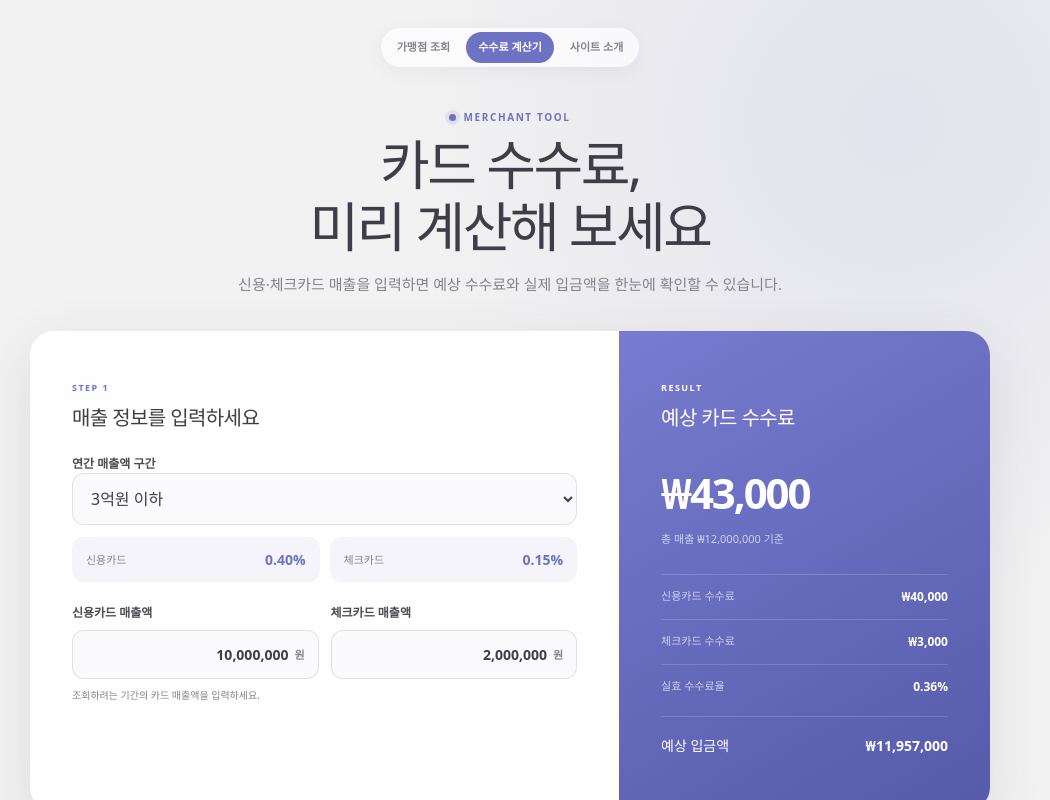
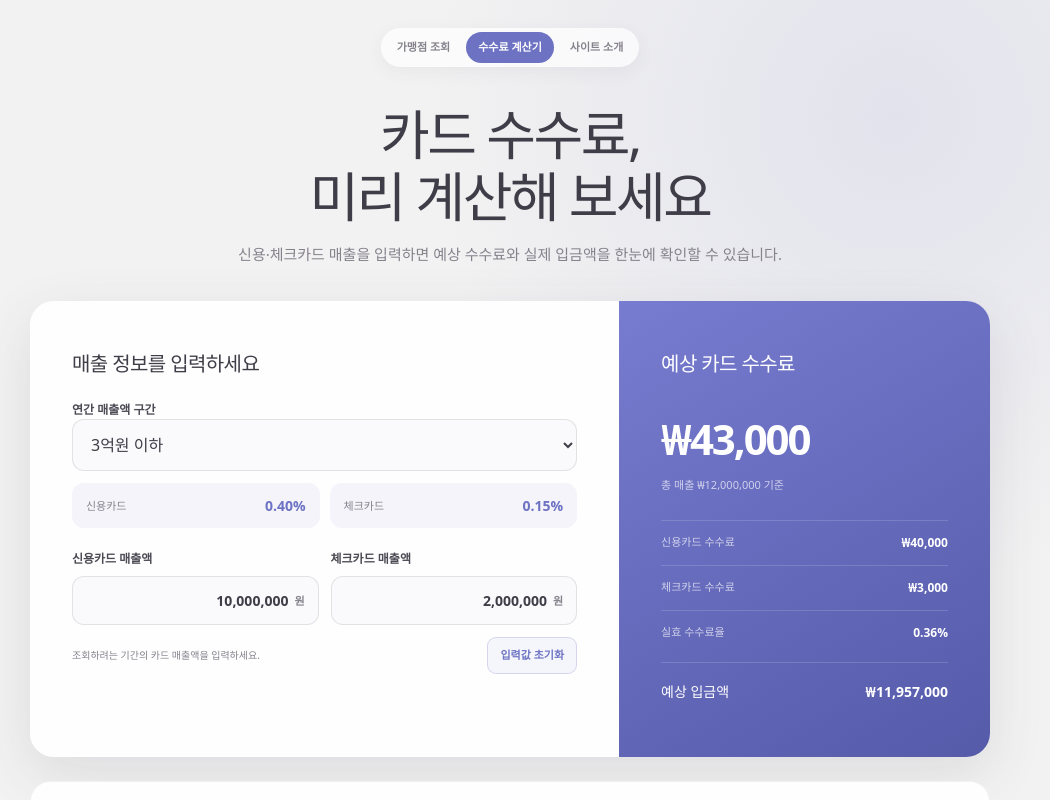
Before and after one commit to jereudinan/card-store-id-checker, a Next.js app: page /calculator in a window 1280 px wide. Shown: the top 800 px of the page, without its empty margins (130-1180 px from the left). Built offline with nearby package versions, Linux system fonts and the light colour scheme.

Commit message:
Improve calculator input experience

```diff
--- a/app/about/page.tsx
+++ b/app/about/page.tsx
@@ -50,7 +50,6 @@ export default function AboutPage() {
         </nav>
 
         <header className="about-hero">
-          <span className="about-kicker">ABOUT THIS SERVICE</span>
           <h1>카드 가맹점 조회를 더 간편하게</h1>
           <p>
             여러 카드사 홈페이지를 일일이 검색하지 않아도, 필요한 공식 가맹점
@@ -96,7 +95,6 @@ export default function AboutPage() {
 
         <section className="about-section contact-box">
           <div>
-            <span className="contact-label">CONTACT</span>
             <h2>문의하기</h2>
             <p>사이트 이용 중 궁금한 점이나 수정이 필요한 정보가 있다면 이메일로 알려주세요.</p>
           </div>
--- a/app/calculator/card-fee-calculator.tsx
+++ b/app/calculator/card-fee-calculator.tsx
@@ -37,6 +37,14 @@ export default function CardFeeCalculator() {
   const creditRate = isCustom ? Number(customCreditRate) || 0 : tier.creditRate;
   const debitRate = isCustom ? Number(customDebitRate) || 0 : tier.debitRate;
 
+  function resetCalculator() {
+    setTierId(feeTiers[0].id);
+    setCreditSales("");
+    setDebitSales("");
+    setCustomCreditRate("2.0");
+    setCustomDebitRate("1.5");
+  }
+
   const result = useMemo(() => {
     const credit = toNumber(creditSales);
     const debit = toNumber(debitSales);
@@ -61,7 +69,6 @@ export default function CardFeeCalculator() {
     <div className="calculator-grid">
       <section className="calculator-panel" aria-labelledby="calculator-form-title">
         <div className="section-heading">
-          <span>STEP 1</span>
           <h2 id="calculator-form-title">매출 정보를 입력하세요</h2>
         </div>
 
@@ -107,12 +114,16 @@ export default function CardFeeCalculator() {
             <span className="money-input"><input inputMode="numeric" value={debitSales} onChange={(event) => setDebitSales(formatInput(event.target.value))} aria-describedby="sales-unit" /><span>원</span></span>
           </label>
         </div>
-        <p id="sales-unit" className="field-help">조회하려는 기간의 카드 매출액을 입력하세요.</p>
+        <div className="calculator-actions">
+          <p id="sales-unit" className="field-help">조회하려는 기간의 카드 매출액을 입력하세요.</p>
+          <button type="button" className="reset-button" onClick={resetCalculator}>
+            입력값 초기화
+          </button>
+        </div>
       </section>
 
       <section className="result-panel" aria-labelledby="calculator-result-title" aria-live="polite">
         <div className="section-heading light">
-          <span>RESULT</span>
           <h2 id="calculator-result-title">예상 카드 수수료</h2>
         </div>
         <strong className="total-fee">{won.format(result.totalFee)}</strong>
--- a/app/calculator/page.tsx
+++ b/app/calculator/page.tsx
@@ -37,7 +37,6 @@ export default function CalculatorPage() {
         </nav>
 
         <header className="calculator-hero">
-          <div className="eyebrow"><span className="eyebrow-dot" aria-hidden="true" />MERCHANT TOOL</div>
           <h1>카드 수수료,<br />미리 계산해 보세요</h1>
           <p>신용·체크카드 매출을 입력하면 예상 수수료와 실제 입금액을 한눈에 확인할 수 있습니다.</p>
         </header>
@@ -45,7 +44,7 @@ export default function CalculatorPage() {
         <CardFeeCalculator />
 
         <section className="fee-guide" aria-labelledby="fee-guide-title">
-          <div className="section-heading"><span>2026 GUIDE</span><h2 id="fee-guide-title">영세·중소가맹점 우대수수료율</h2></div>
+          <div className="section-heading"><h2 id="fee-guide-title">2026년 영세·중소가맹점 우대수수료율</h2></div>
           <div className="fee-table-wrap">
             <table>
               <thead><tr><th>연매출 구간</th><th>신용카드</th><th>체크카드</th></tr></thead>
--- a/app/globals.css
+++ b/app/globals.css
@@ -592,6 +592,43 @@ footer {
   font-size: 10px;
 }
 
+.calculator-actions {
+  display: flex;
+  align-items: center;
+  justify-content: space-between;
+  gap: 14px;
+  margin-top: 12px;
+}
+
+.calculator-actions .field-help {
+  margin: 0;
+}
+
+.reset-button {
+  flex: 0 0 auto;
+  padding: 9px 12px;
+  border: 1px solid rgba(109, 114, 195, 0.24);
+  border-radius: 9px;
+  color: var(--brand);
+  background: rgba(109, 114, 195, 0.06);
+  font: inherit;
+  font-size: 11px;
+  font-weight: 800;
+  cursor: pointer;
+  transition: background 0.18s ease, border-color 0.18s ease;
+}
+
+.reset-button:hover,
+.reset-button:focus-visible {
+  border-color: var(--brand);
+  background: rgba(109, 114, 195, 0.12);
+  outline: none;
+}
+
+.reset-button:active {
+  transform: scale(0.97);
+}
+
 .total-fee {
   display: block;
   margin-top: 28px;
--- a/app/page.tsx
+++ b/app/page.tsx
@@ -94,10 +94,6 @@ export default function Home() {
           <Link href="/about/">사이트 소개</Link>
         </nav>
         <header className="hero">
-          <div className="eyebrow">
-            <span className="eyebrow-dot" aria-hidden="true" />
-            MERCHANT DIRECTORY
-          </div>
           <h1 id="page-title">
             카드사 가맹점 번호를
             <br />
```
Also changed, not shown: 1 other file (tests, documents, lock files or other folders).
